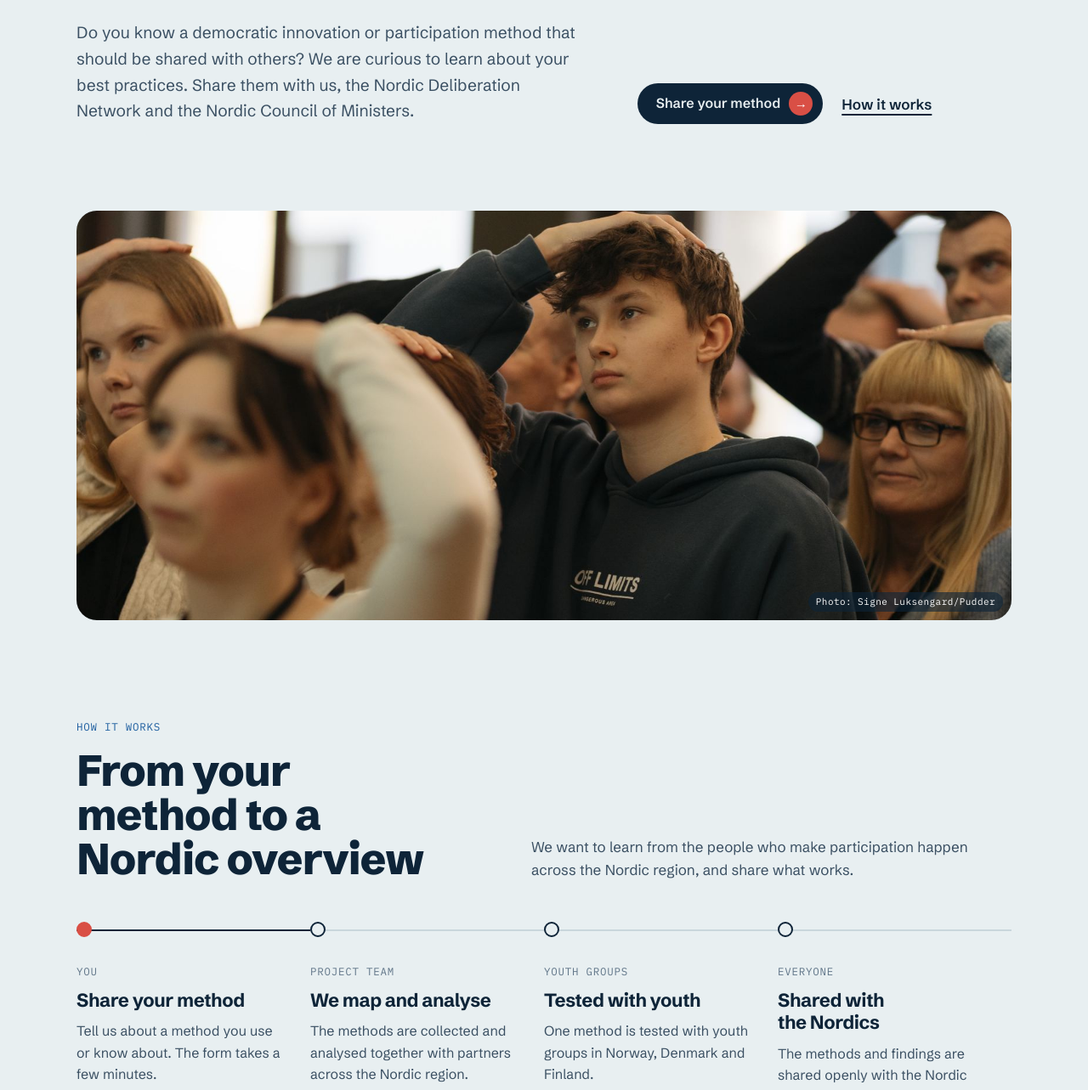
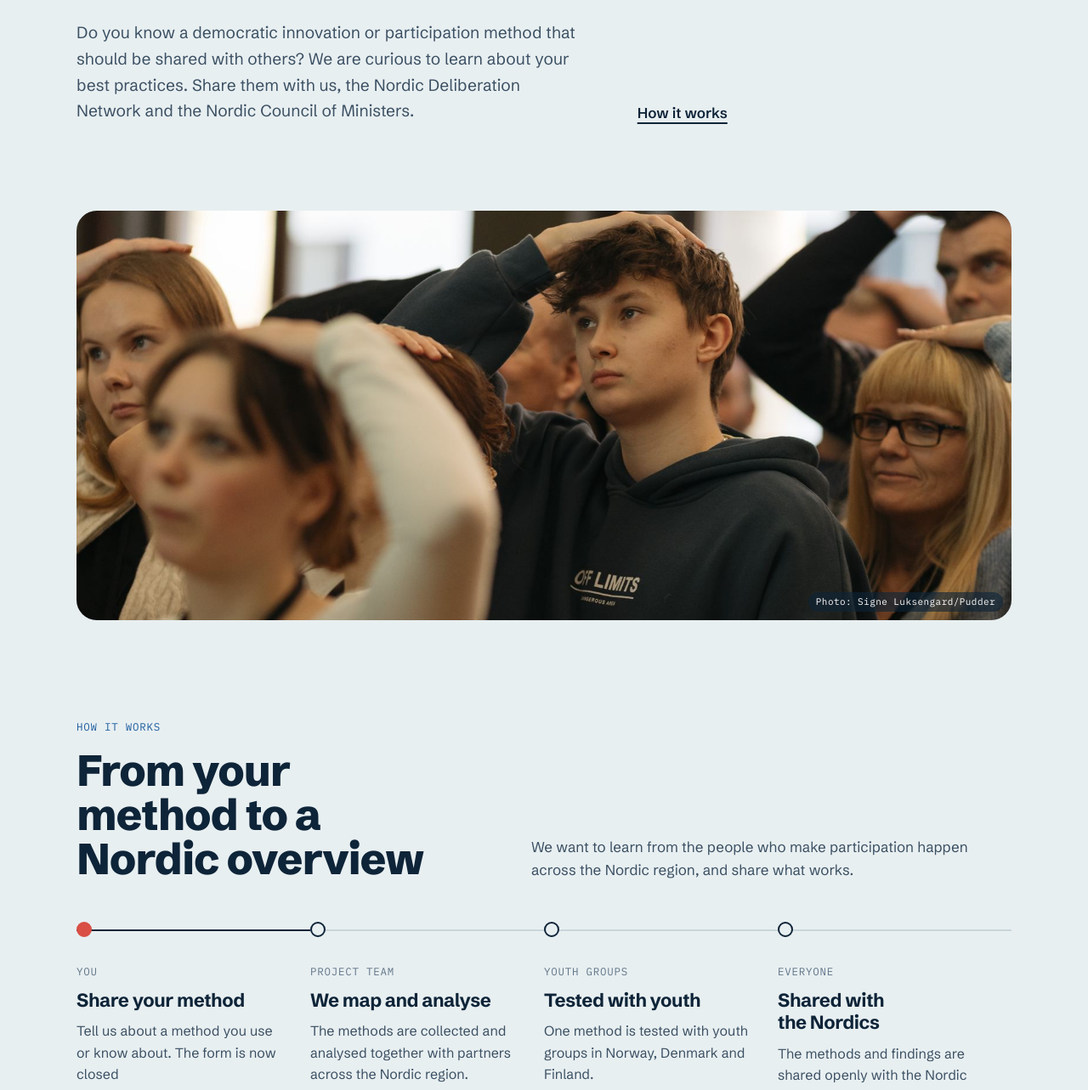
Before and after one commit to SoCentral/what-works, a plain HTML site: page index.html in a window 1280 px wide. Shown: the part 489-1772 px from the top of the page at 85% size. Drawn offline with Linux system fonts and the light colour scheme.

Commit message:
Update index.html
Closed form

```diff
--- a/index.html
+++ b/index.html
@@ -25,7 +25,7 @@
       <a href="#impact">Democratic Impact</a>
       <a href="#youth">Youth</a>
       <a href="#about">About</a>
-      <a class="btn btn-ink btn-small" data-form href="#share">Share a method</a>
+      <!-- <a class="btn btn-ink btn-small" data-form href="#share">Share a method</a> -->
     </div>
   </div>
 </nav>
@@ -38,11 +38,12 @@
       <h1 class="rise d1">What are the best methods for <em>participation?</em></h1>
       <div class="hero-row">
         <p class="lead rise d2">Do you know a democratic innovation or participation method that should be shared with others? We are curious to learn about your best practices. Share them with us, the Nordic Deliberation Network and the Nordic Council of Ministers.</p>
-        <div class="actions rise d3">
+        <p> <a class="link-quiet" href="#how">How it works</a></p>
+       <!-- <div class="actions rise d3">
           <div class="row">
             <a class="btn btn-ink" data-form href="#share">Share your method <span class="arr" aria-hidden="true">→</span></a>
             <a class="link-quiet" href="#how">How it works</a>
-          </div>
+          </div> -->
         </div>
       </div>
     </div>
@@ -59,7 +60,7 @@
           <p>Share your best methods with us and the Nordic Council of Ministers. The methods will be collected and shared with a Nordic community.</p>
         </div>
         <div class="side">
-          <a class="btn btn-ink" data-form href="#share">Share your method <span class="arr" aria-hidden="true">→</span></a>
+          <a class="btn btn-ink" data-form href="#share">Share your method<span class="arr" aria-hidden="true">→</span></a>
           <span class="form-note mono" id="form-note">15 minute survey</span>
         </div>
       </div>
@@ -84,7 +85,7 @@
         <p>We want to learn from the people who make participation happen across the Nordic region, and share what works.</p>
       </div>
       <ol class="steps">
-        <li><span class="n" aria-hidden="true"></span><span class="when mono">You</span><h3>Share your method</h3><p>Tell us about a method you use or know about. The form takes a few minutes.</p></li>
+        <li><span class="n" aria-hidden="true"></span><span class="when mono">You</span><h3>Share your method</h3><p>Tell us about a method you use or know about. The form is now closed</p></li>
         <li><span class="n" aria-hidden="true"></span><span class="when mono">Project team</span><h3>We map and analyse</h3><p>The methods are collected and analysed together with partners across the Nordic region.</p></li>
         <li><span class="n" aria-hidden="true"></span><span class="when mono">Youth groups</span><h3>Tested with youth</h3><p>One method is tested with youth groups in Norway, Denmark and Finland.</p></li>
         <li><span class="n" aria-hidden="true"></span><span class="when mono">Everyone</span><h3>Shared with the Nordics</h3><p>The methods and findings are shared openly with the Nordic community.</p></li>
```
